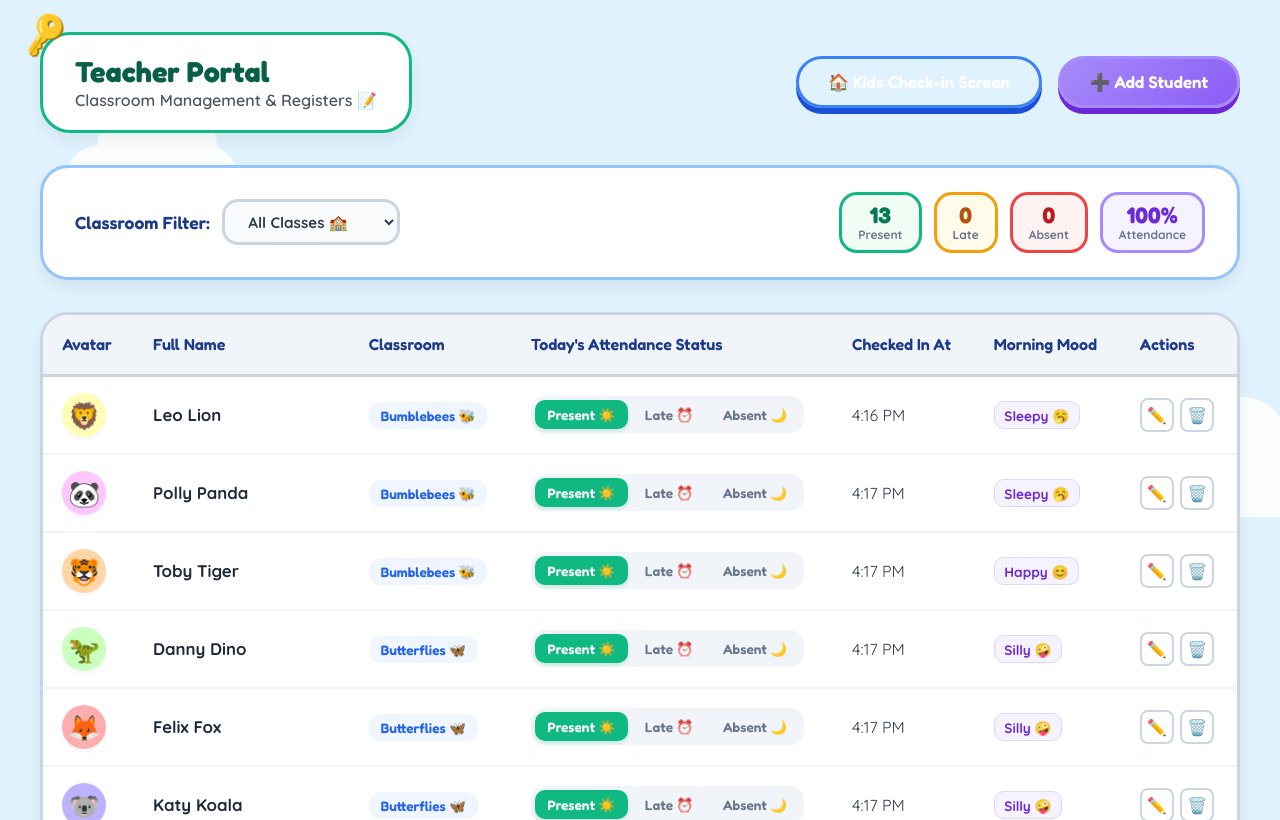
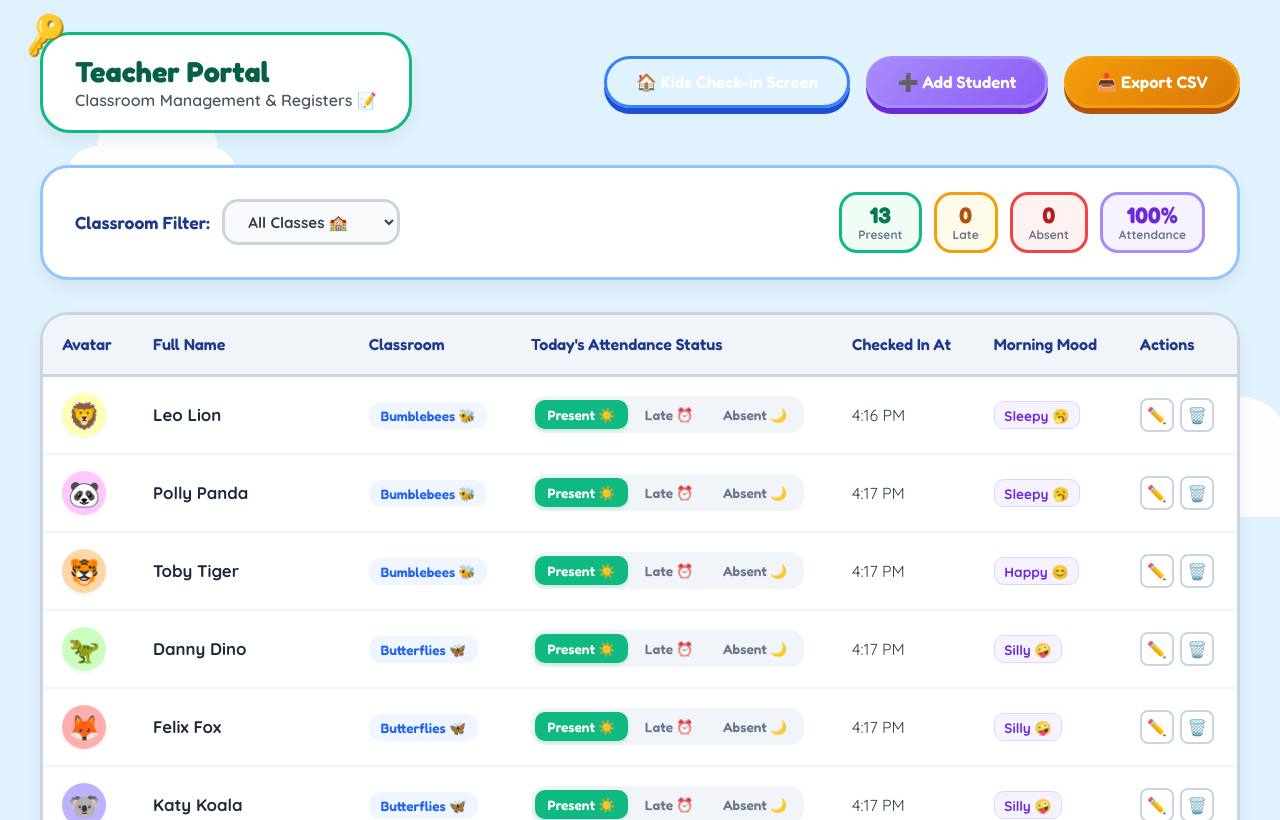
Before and after one commit to leoxurDev/AttendenceApplication, a Django app: page /teacher/ in a window 1280 px wide. Shown: the top 820 px of the page. Run offline with Django 4.2, Linux system fonts and the light colour scheme; data comes from the database, SQL or seed files in the repository.

Commit message:
Updated the feature in the application

```diff
--- a/attendance/templates/attendance/teacher_dashboard.html
+++ b/attendance/templates/attendance/teacher_dashboard.html
@@ -19,6 +19,9 @@
             </a>
             <a href="{% url 'add_student' %}" class="bubbly-btn secondary-btn add-btn">
                 ➕ Add Student
+            </a>
+            <a href="{% url 'export_student_csv' %}?classroom={{ selected_classroom }}" class="bubbly-btn export-btn">
+                📥 Export CSV
             </a>
         </div>
     </div>
--- a/attendance/urls.py
+++ b/attendance/urls.py
@@ -8,4 +8,5 @@ urlpatterns = [
     path('teacher/add/', views.add_student, name='add_student'),
     path('teacher/edit/<int:pk>/', views.edit_student, name='edit_student'),
     path('teacher/delete/<int:pk>/', views.delete_student, name='delete_student'),
+    path('teacher/export/', views.export_student_csv, name='export_student_csv'),
 ]
--- a/attendance/views.py
+++ b/attendance/views.py
@@ -1,6 +1,7 @@
 from django.shortcuts import render, get_object_or_404, get_list_or_404, redirect
-from django.http import JsonResponse
+from django.http import JsonResponse, HttpResponse
 from django.views.decorators.http import require_POST
+import csv
 from django.utils import timezone
 from django.db.models import Count, Q
 from django.contrib import messages
@@ -181,3 +182,48 @@ def delete_student(request, pk):
         messages.warning(request, f"Goodbye {student.full_name}! 👋")
         return redirect('teacher_dashboard')
     return render(request, 'attendance/student_confirm_delete.html', {'student': student})
+
+
+def export_student_csv(request):
+    classroom_filter = request.GET.get('classroom', 'All')
+
+    # Filter active students based on classroom
+    students = Student.objects.filter(is_active=True)
+    if classroom_filter != 'All':
+        students = students.filter(classroom=classroom_filter)
+
+    students = students.order_by('classroom', 'first_name')
+    today = timezone.localdate()
+
+    # Today's attendance pre-fetch
+    today_attendances = {
+        att.student_id: att
+        for att in Attendance.objects.filter(date=today)
+    }
+
+    response = HttpResponse(content_type='text/csv')
+    filename = f"kindergarten_attendance_{classroom_filter}_{today}.csv"
+    response['Content-Disposition'] = f'attachment; filename="{filename}"'
+
+    writer = csv.writer(response)
+    writer.writerow([
+        'Student ID', 'First Name', 'Last Name', 'Classroom',
+        'Avatar Emoji', 'Today Status', 'Today Mood', 'Today Check-in Time'
+    ])
+
+    for s in students:
+        att = today_attendances.get(s.id)
+        status = att.status if att else 'absent'
+        mood = att.get_mood_display() if (att and att.mood) else '-'
+
+        if att and att.status != 'absent':
+            checkin_time = timezone.localtime(att.checked_in_at).strftime('%I:%M %p')
+        else:
+            checkin_time = '-'
+
+        writer.writerow([
+            s.id, s.first_name, s.last_name, s.classroom,
+            s.avatar_emoji, status.capitalize(), mood, checkin_time
+        ])
+
+    return response
--- /dev/null
+++ b/pyrightconfig.json
@@ -0,0 +1,4 @@
+{
+  "venvPath": ".",
+  "venv": "venv"
+}
--- a/static/css/kid_theme.css
+++ b/static/css/kid_theme.css
@@ -1000,3 +1000,17 @@ h1, h2, h3, h4, h5, h6 {
 
 .form-actions-wrapper .cancel-btn:hover { box-shadow: 0 9px 0 #64748b; }
 .form-actions-wrapper .cancel-btn:active { box-shadow: 0 3px 0 #64748b; }
+
+.admin-nav-buttons .export-btn {
+    background: linear-gradient(135deg, #f59e0b 0%, #d97706 100%);
+    border-color: #f59e0b;
+    box-shadow: 0 6px 0 #b45309;
+}
+
+.admin-nav-buttons .export-btn:hover {
+    box-shadow: 0 9px 0 #b45309;
+}
+
+.admin-nav-buttons .export-btn:active {
+    box-shadow: 0 3px 0 #b45309;
+}
```
